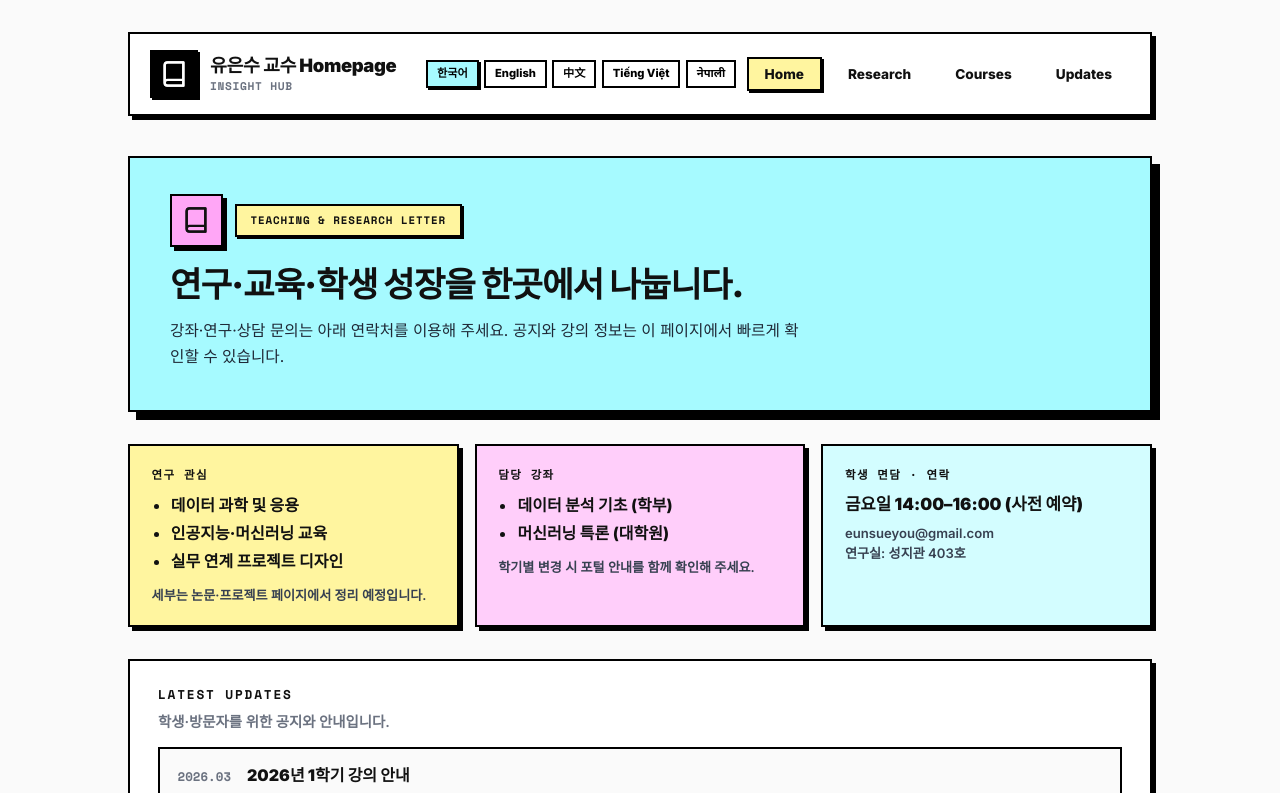
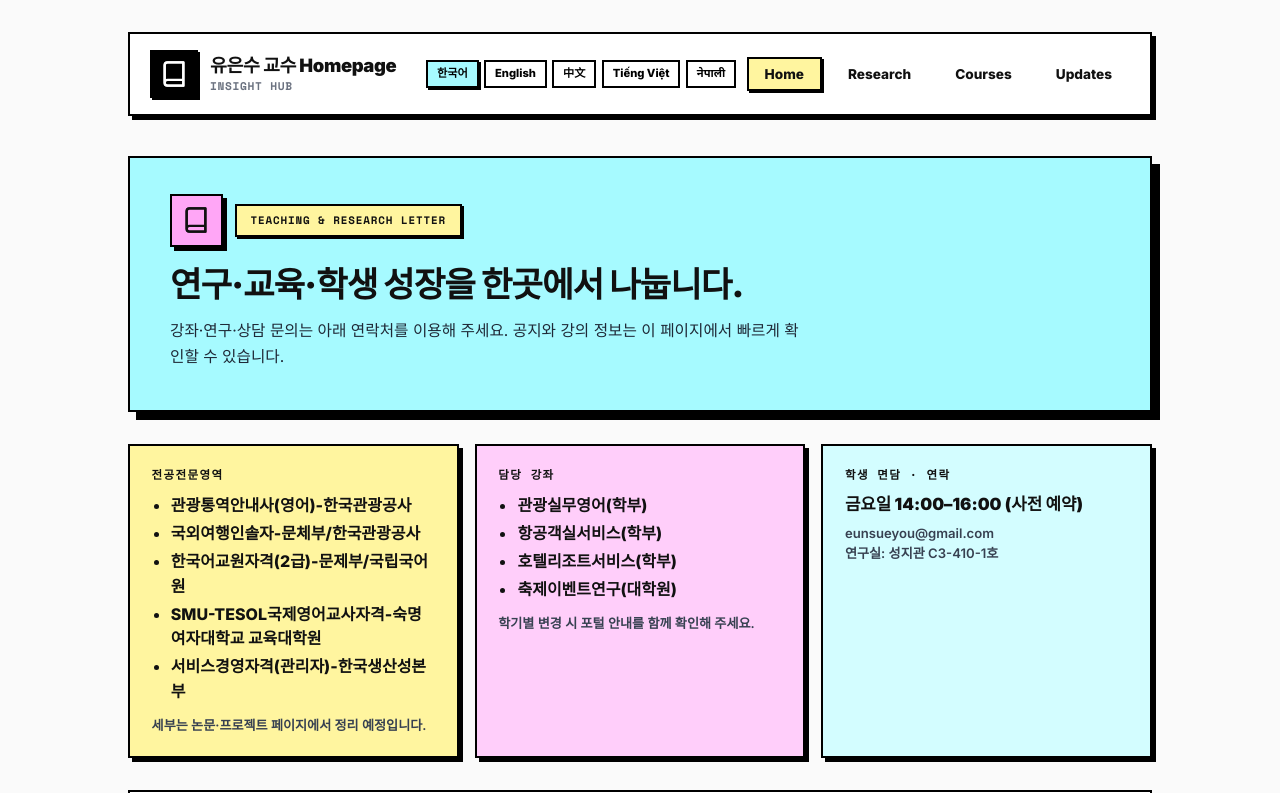
Before and after one commit to silzzang/eunsue-home, a React (Vite) app: page / in a window 1280 px wide. Shown: the top 793 px of the page. Built offline with nearby package versions, Linux system fonts and the light colour scheme.

Commit message:
multi text replace and publish

```diff
--- a/src/AdminPage.jsx
+++ b/src/AdminPage.jsx
@@ -1,5 +1,10 @@
 import { useEffect, useMemo, useState } from "react";
-import { buildDefaultBundle, LOCALE_LABELS, LOCALE_ORDER } from "./i18n/defaultBundleData.js";
+import {
+  BUNDLE_VERSION,
+  buildDefaultBundle,
+  LOCALE_LABELS,
+  LOCALE_ORDER,
+} from "./i18n/defaultBundleData.js";
 import { clearStoredContent, persistContentBundle } from "./contentStorage.js";
 
 const AUTH_KEY = "prof-admin-auth";
@@ -111,7 +116,7 @@ export default function AdminPage({ bundle, onSaved }) {
   const save = () => {
     const seg = flushSegment();
     const next = {
-      version: 2,
+      version: BUNDLE_VERSION,
       email: emailDraft.trim() || localBundle.email,
       locales: {
         ...localBundle.locales,
--- a/src/i18n/defaultBundleData.js
+++ b/src/i18n/defaultBundleData.js
@@ -1,4 +1,6 @@
 /** 기본 사이트 번들: 공통 이메일 + 언어별 세그먼트 (ko, en, zh, vi, ne) */
+export const BUNDLE_VERSION = 3;
+
 export const LOCALE_ORDER = ["ko", "en", "zh", "vi", "ne"];
 
 export const LOCALE_LABELS = {
@@ -110,29 +112,84 @@ function segment(lc) {
     highlightsAriaLabel: byLocale(lc, "하이라이트", "Highlights", "要点", "Nổi bật", "मुख्य बुँदाहरू"),
     inquiryAriaLabel: byLocale(lc, "문의 안내", "Inquiry", "咨询", "Liên hệ", "जिज्ञासा"),
     adminLinkLabel: byLocale(lc, "관리자", "Admin", "管理员", "Quản trị", "प्रशासक"),
-    researchLabel: byLocale(lc, "연구 관심", "Research interests", "研究方向", "Hướng nghiên cứu", "अनुसन्धान चासो"),
+    researchLabel: byLocale(lc, "전공전문영역", "Areas of expertise", "专业领域", "Lĩnh vực chuyên môn", "विशेषज्ञता क्षेत्र"),
     researchItems: byLocale(
       lc,
-      ["데이터 과학 및 응용", "인공지능·머신러닝 교육", "실무 연계 프로젝트 디자인"],
-      ["Data science and applications", "AI & machine learning education", "Practice-linked project design"],
-      ["数据科学及应用", "人工智能与机器学习教育", "与实践结合的项目设计"],
-      ["Khoa học dữ liệu và ứng dụng", "Giáo dục AI & machine learning", "Thiết kế dự án gắn thực tiễn"],
-      ["डाटा विज्ञान र अनुप्रयोग", "एआई र मेशिन लर्निङ शिक्षा", "व्यावहारिक परियोजना डिजाइन"]
+      [
+        "관광통역안내사(영어)-한국관광공사",
+        "국외여행인솔자-문체부/한국관광공사",
+        "한국어교원자격(2급)-문제부/국립국어원",
+        "SMU-TESOL국제영어교사자격-숙명여자대학교 교육대학원",
+        "서비스경영자격(관리자)-한국생산성본부",
+      ],
+      [
+        "Tourist Interpretation Guide (English) — Korea Tourism Organization",
+        "Outbound Tour Conductor — Ministry of Culture, Sports & Tourism / Korea Tourism Organization",
+        "Korean Language Teacher Certification (Level 2) — Ministry of Culture, Sports & Tourism / National Institute of Korean Language",
+        "SMU-TESOL International English Teacher Certification — Sookmyung Women's University Graduate School of Education",
+        "Service Management Certification (Manager) — Korea Productivity Center",
+      ],
+      [
+        "旅游口译导游（英语）— 韩国观光公社",
+        "国外旅行领队 — 文化体育观光部 / 韩国观光公社",
+        "韩国语教员资格证（2级）— 文化体育观光部 / 国立国语院",
+        "SMU-TESOL 国际英语教师资格 — 淑明女子大学教育研究生院",
+        "服务经营资格（管理者）— 韩国生产性本部",
+      ],
+      [
+        "Hướng dẫn viên du lịch phiên dịch (Tiếng Anh) — Tổng cục Du lịch Hàn Quốc",
+        "Trưởng đoàn tour quốc tế — Bộ Văn hóa, Thể thao và Du lịch / Tổng cục Du lịch Hàn Quốc",
+        "Chứng chỉ giáo viên tiếng Hàn (Cấp 2) — Bộ Văn hóa, Thể thao và Du lịch / Viện Quốc ngữ Hàn Quốc",
+        "Chứng chỉ giáo viên tiếng Anh quốc tế SMU-TESOL — Trường Sau đại học Sư phạm, Đại học Nữ Sookmyung",
+        "Chứng chỉ Quản lý Dịch vụ (cấp Quản lý) — Trung tâm Năng suất Hàn Quốc",
+      ],
+      [
+        "पर्यटन अनुवाद गाइड (अङ्ग्रेजी) — कोरिया पर्यटन सङ्गठन",
+        "अन्तर्राष्ट्रिय भ्रमण नेतृत्व — संस्कृति, खेलकुद र पर्यटन मन्त्रालय / कोरिया पर्यटन सङ्गठन",
+        "कोरियन भाषा शिक्षक प्रमाणपत्र (स्तर २) — संस्कृति, खेलकुद र पर्यटन मन्त्रालय / राष्ट्रिय कोरियन भाषा संस्थान",
+        "SMU-TESOL अन्तर्राष्ट्रिय अङ्ग्रेजी शिक्षक प्रमाणपत्र — सुक्म्योङ महिला विश्वविद्यालय शिक्षा स्नातकोत्तर विद्यालय",
+        "सेवा व्यवस्थापन प्रमाणपत्र (प्रबन्धक) — कोरिया उत्पादकत्व केन्द्र",
+      ]
     ),
     researchNote: byLocale(lc, "세부는 논문·프로젝트 페이지에서 정리 예정입니다.", "Details will appear on publications and project pages.", "详细内容将陆续在论文与项目页面整理。", "Chi tiết sẽ được cập nhật trên ấn phẩm và trang dự án.", "विस्तृत जानकारी प्रकाशन र परियोजना पृष्ठहरूमा आउनेछ।"),
     coursesLabel: byLocale(lc, "담당 강좌", "Courses", "主讲课程", "Môn phụ trách", "पढाइएका पाठ्यक्रमहरू"),
     courseItems: byLocale(
       lc,
-      ["데이터 분석 기초 (학부)", "머신러닝 특론 (대학원)"],
-      ["Introduction to data analysis (UG)", "Topics in machine learning (grad)"],
-      ["数据分析基础（本科）", "机器学习专题（研究生）"],
-      ["Phân tích dữ liệu (đại học)", "Machine learning nâng cao (sau đại học)"],
-      ["डाटा विश्लेषण परिचय (स्नातक)", "मेशिन लर्निङ विषयक (परास्नातक)"]
+      [
+        "관광실무영어(학부)",
+        "항공객실서비스(학부)",
+        "호텔리조트서비스(학부)",
+        "축제이벤트연구(대학원)",
+      ],
+      [
+        "Practical Tourism English (UG)",
+        "Airline cabin services (UG)",
+        "Hotel & resort services (UG)",
+        "Festival & event studies (Grad)",
+      ],
+      [
+        "旅游实务英语（本科）",
+        "航空客舱服务（本科）",
+        "酒店与度假村服务（本科）",
+        "节庆与活动研究（研究生）",
+      ],
+      [
+        "Tiếng Anh thực hành du lịch (đại học)",
+        "Dịch vụ khoang hành khách hàng không (đại học)",
+        "Dịch vụ khách sạn & resort (đại học)",
+        "Nghiên cứu lễ hội & sự kiện (sau đại học)",
+      ],
+      [
+        "व्यावहारिक पर्यटन अङ्ग्रेजी (स्नातक)",
+        "हवाई केबिन सेवा (स्नातक)",
+        "होटल तथा रिसोर्ट सेवा (स्नातक)",
+        "उत्सव तथा कार्यक्रम अध्ययन (स्नातकोत्तर)",
+      ]
     ),
     coursesNote: byLocale(lc, "학기별 변경 시 포털 안내를 함께 확인해 주세요.", "Check the portal for changes each term.", "学期如有调整请以门户网站通知为准。", "Mỗi học kỳ có thể thay đổi—theo cổng thông tin.", "प्रत्येक सेमेस्टर पोर्टल सूचनाहरू जाँच गर्नुहोला।"),
     contactLabel: byLocale(lc, "학생 면담 · 연락", "Student hours · Contact", "学生面谈 · 联系", "Tư vấn · Liên hệ", "विद्यार्थी परामर्श · सम्पर्क"),
     contactHours: byLocale(lc, "금요일 14:00–16:00 (사전 예약)", "Friday 14:00–16:00 (by appointment)", "周五 14:00–16:00（请预约）", "Thứ Sáu 14:00–16:00 (hẹn trước)", "शुक्रबार १४:००–१६:०० (पूर्व नियुक्ति)"),
-    contactOffice: byLocale(lc, "연구실: 성지관 403호", "Office: Seongji Hall 403", "办公室：圣志馆403号", "Văn phòng: Seongji 403", "कार्यालय: सŏन्गजि हल ४०३"),
+    contactOffice: byLocale(lc, "연구실: 성지관 C3-410-1호", "Office: Seongji Hall C3-410-1", "研究室：圣志馆 C3-410-1 号", "Phòng nghiên cứu: Tòa Seongji C3-410-1", "अनुसन्धान कक्ष: सेओङजी हल C3-410-1"),
     updatesKicker: byLocale(lc, "LATEST UPDATES", "LATEST UPDATES", "最新动态", "CẬP NHẪT", "पछिल्लो अपडेट"),
     updatesDesc: byLocale(lc, "학생·방문자를 위한 공지와 안내입니다.", "Announcements for students and visitors.", "为学生与来访者提供的公告。", "Thông báo cho sinh viên và khách.", "विद्यार्थी र आगन्तुकका लाई सूचनाहरू।"),
     newsItems: [news1[lc], news2[lc]],
@@ -156,7 +213,7 @@ export function buildDefaultBundle() {
     locales[lc] = segment(lc);
   }
   return {
-    version: 2,
+    version: BUNDLE_VERSION,
     email: "eunsueyou@gmail.com",
     locales,
   };
--- a/src/i18n/siteBundle.js
+++ b/src/i18n/siteBundle.js
@@ -1,4 +1,4 @@
-import { LOCALE_ORDER, buildDefaultBundle } from "./defaultBundleData.js";
+import { BUNDLE_VERSION, LOCALE_ORDER, buildDefaultBundle } from "./defaultBundleData.js";
 
 function mergeDeep(base, over) {
   if (!over || typeof over !== "object") return base;
@@ -22,13 +22,13 @@ function stripLegacyEmail(obj) {
 }
 
 /**
- * v1 플랫 문서 → v2 번들로 이주 (한국어만 오버레이 유지)
+ * v1 플랫 문서 → 현재 번들로 이주 (한국어만 오버레이 유지)
  */
 function migrateLegacyFlat(parsed, defaults) {
   const email = parsed.email ?? defaults.email;
   const mergedKo = mergeDeep(structuredClone(defaults.locales.ko), stripLegacyEmail(parsed));
   return {
-    version: 2,
+    version: BUNDLE_VERSION,
     email,
     locales: {
       ...structuredClone(defaults.locales),
@@ -37,17 +37,40 @@ function migrateLegacyFlat(parsed, defaults) {
   };
 }
 
+/**
+ * v2 → v3 마이그레이션
+ *  - 한국어 오버레이만 보존, 나머지 언어는 새 기본값으로 재구성
+ *  - (v2 시점에 저장된 다국어가 옛 기본값에 잠겨버리는 문제 해결)
+ */
+function migrateV2(parsed, d) {
+  const email =
+    typeof parsed.email === "string" && parsed.email.trim() ? parsed.email.trim() : d.email;
+  const locales = {};
+  for (const lc of LOCALE_ORDER) {
+    if (lc === "ko") {
+      locales[lc] = mergeDeep(structuredClone(d.locales.ko), parsed.locales?.ko || {});
+    } else {
+      locales[lc] = structuredClone(d.locales[lc]);
+    }
+  }
+  return { version: BUNDLE_VERSION, email, locales };
+}
+
 export function normalizeBundle(parsed, defaults) {
   const d = structuredClone(defaults);
   if (!parsed || typeof parsed !== "object") return d;
 
-  if (parsed.version === 2 && parsed.locales && typeof parsed.locales === "object") {
+  if (parsed.version === BUNDLE_VERSION && parsed.locales && typeof parsed.locales === "object") {
     const email = typeof parsed.email === "string" && parsed.email.trim() ? parsed.email.trim() : d.email;
     const locales = {};
     for (const lc of LOCALE_ORDER) {
       locales[lc] = mergeDeep(structuredClone(d.locales[lc]), parsed.locales[lc] || {});
     }
-    return { version: 2, email, locales };
+    return { version: BUNDLE_VERSION, email, locales };
+  }
+
+  if (parsed.version === 2 && parsed.locales && typeof parsed.locales === "object") {
+    return migrateV2(parsed, d);
   }
 
   if ("brandTitle" in parsed || "heroTitle" in parsed) {
```
